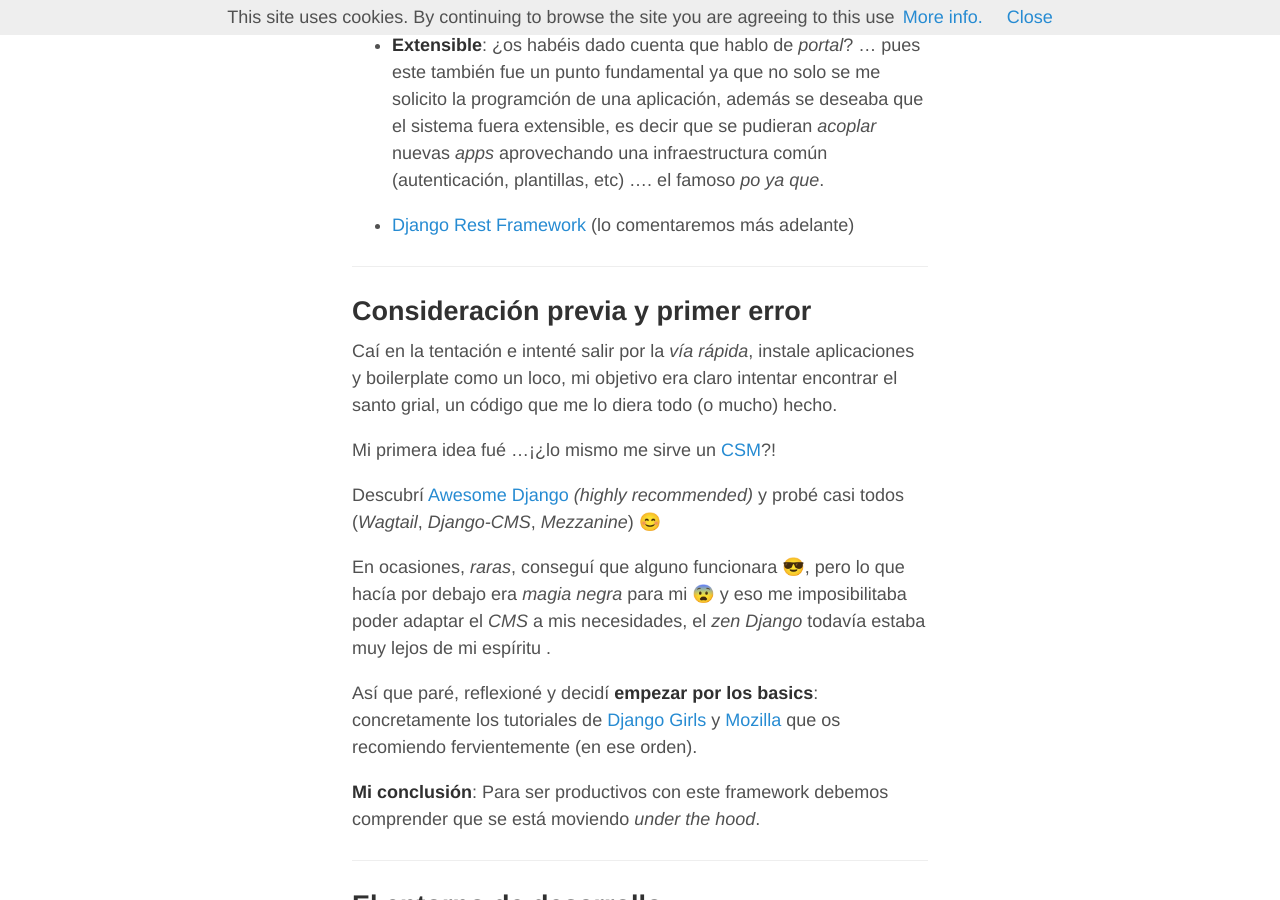
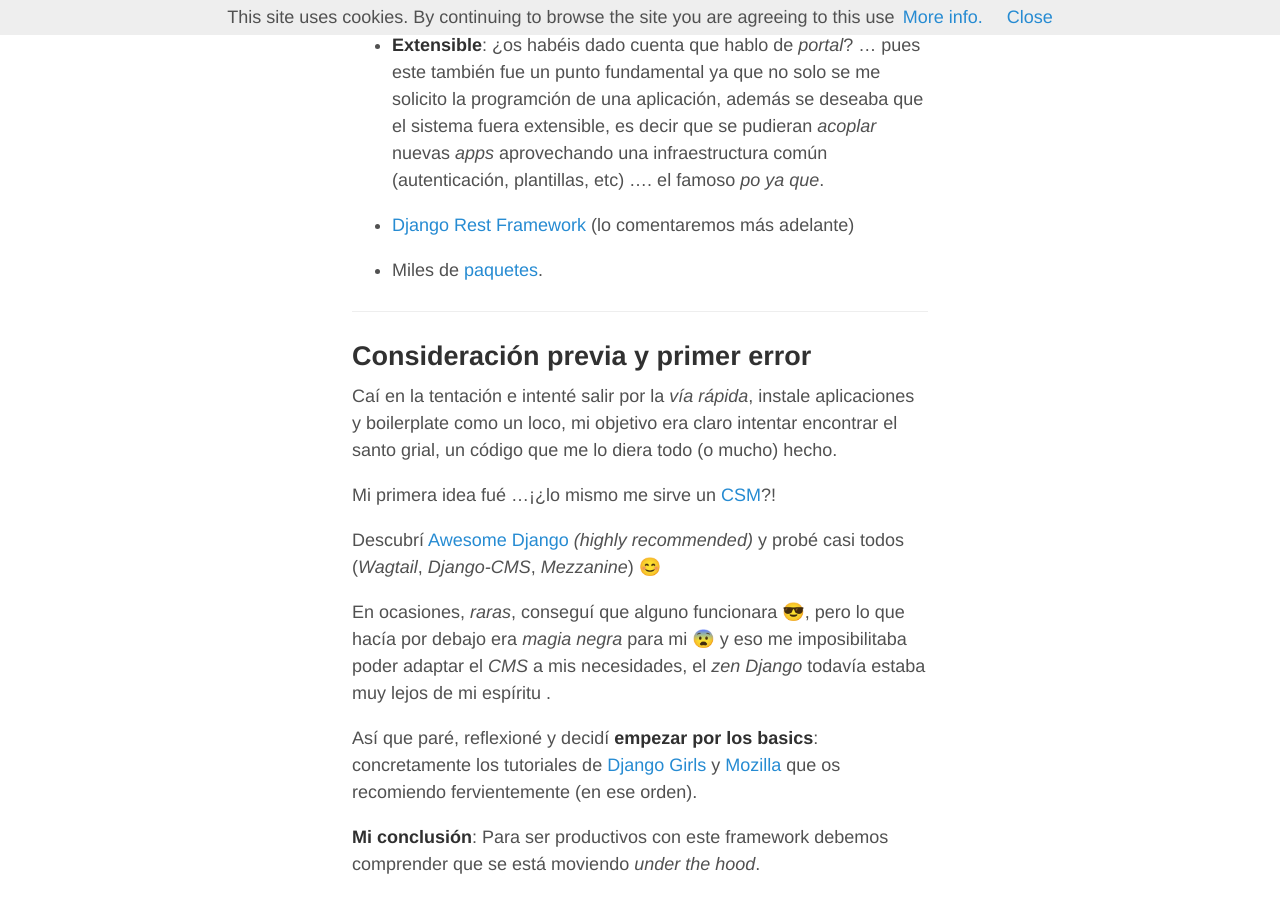
Before and after one commit to klashxx/klashxx.github.io, a Jekyll site: the page built from _posts/2017-09-22-django-vs-sysadmin.md, in a window 1280 px wide and 900 px high, scrolled down 2489 px. Built offline with Jekyll 4.4.1, drawn with Linux system fonts in a browser that asks for light colours; nearby versions of some CDN libraries; emoji names are drawn with the system emoji font; comment, search, counter and statistics services are not loaded.

Commit message:
djangopackages ref

```diff
--- a/_posts/2017-09-22-django-vs-sysadmin.md
+++ b/_posts/2017-09-22-django-vs-sysadmin.md
@@ -88,6 +88,8 @@
 - **Extensible**: ¿os habéis dado cuenta que hablo de *portal*? ... pues este también fue un punto fundamental ya que no solo se me solicito la programción de una aplicación, además se deseaba que el sistema fuera extensible, es decir que se pudieran *acoplar* nuevas *apps* aprovechando una infraestructura común (autenticación, plantillas, etc) …. el famoso *po ya que*.
 
 - [Django Rest Framework][drf-home] (lo comentaremos más adelante)
+
+- Miles de [paquetes][djangopackages].
 
 <hr>
 
```
Also changed, not shown: other parts of _posts/2017-09-22-django-vs-sysadmin.md (+1 -0 lines).
